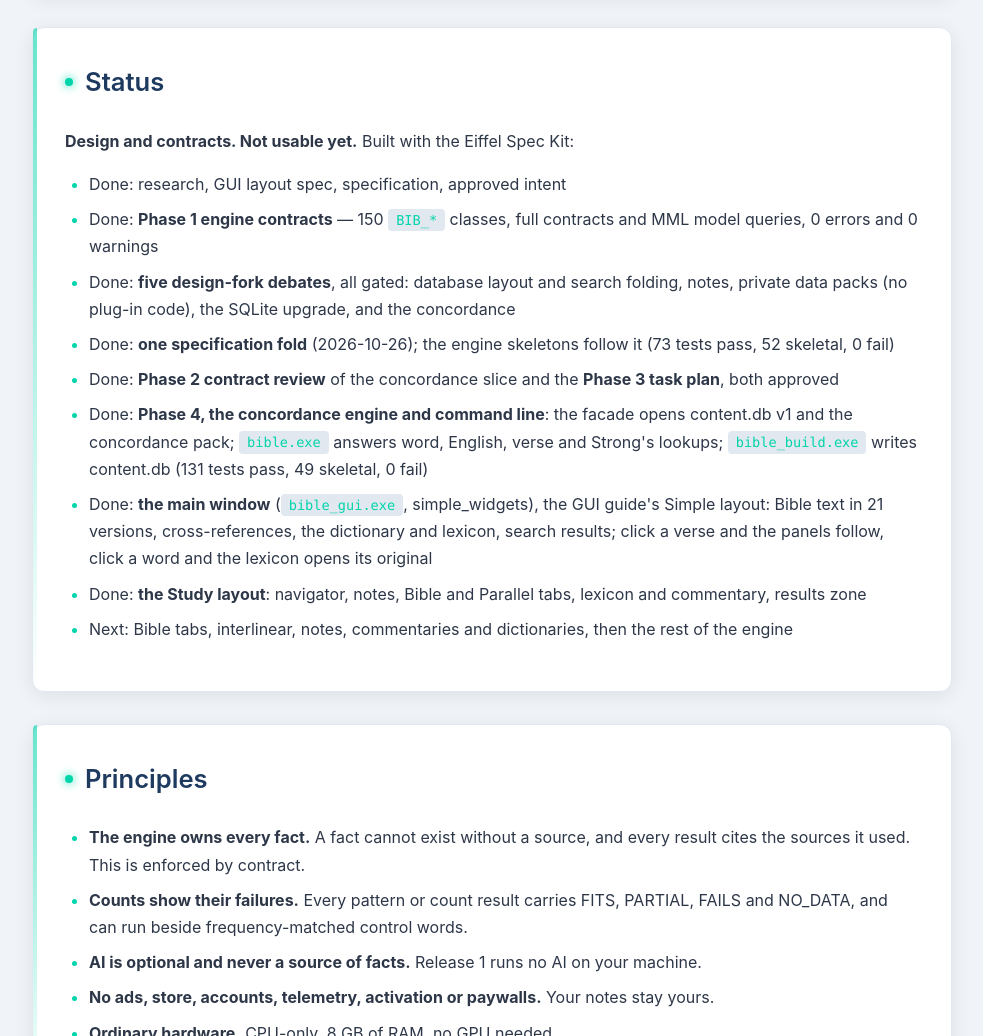
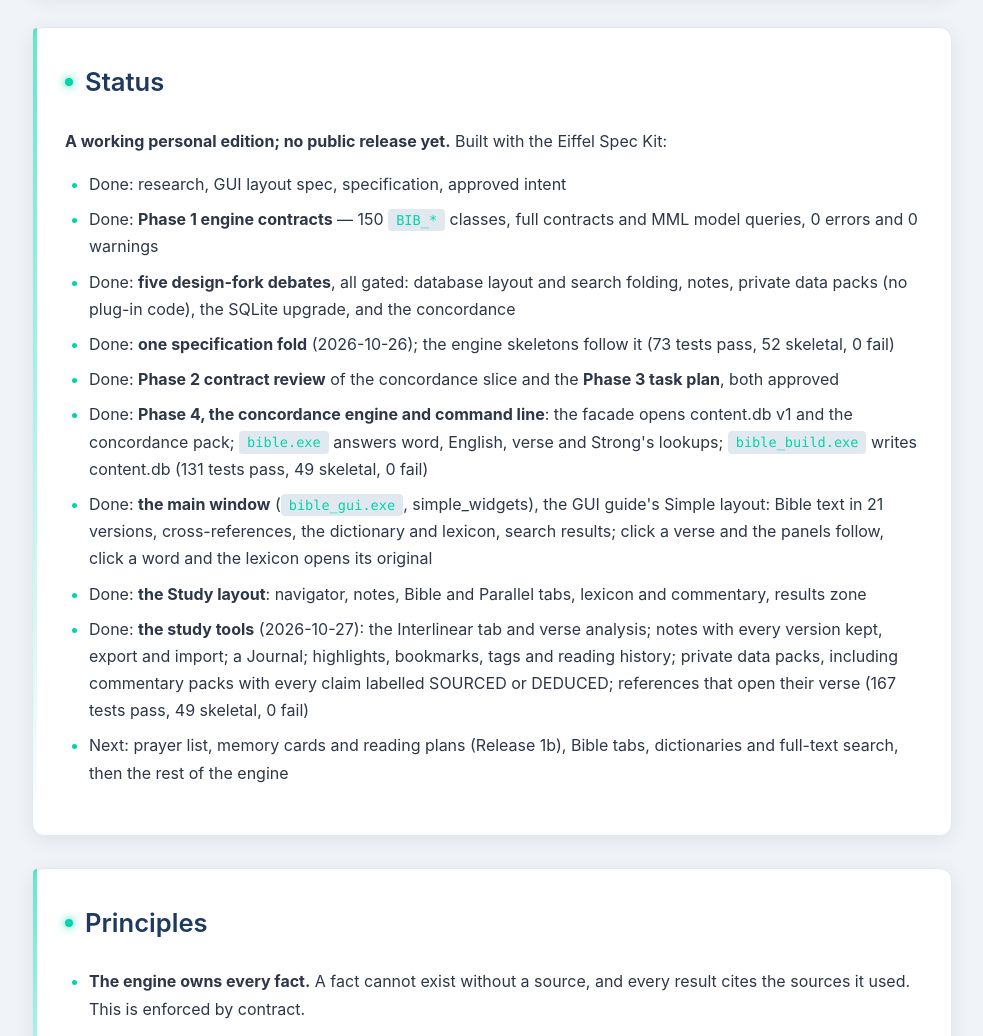
Before and after one commit to simple-eiffel/simple_bible, a plain HTML site: page docs/index.html in a window 1280 px wide. Shown: the part 1500-2536 px from the top of the page, without its empty margins (148-1131 px from the left). Drawn offline with Linux system fonts and the light colour scheme.

Commit message:
Docs: the study tools of 2026-10-27 (changelog, README, site status)
Co-Authored-By: Claude Opus 5.5 <noreply@anthropic.com>
Claude-Session: https://claude.ai/code/session_01PRdwPEGwuqXn6rUw7sV4FC

```diff
--- a/docs/index.html
+++ b/docs/index.html
@@ -50,7 +50,7 @@
 
         <section id="status">
             <h2>Status</h2>
-            <p><strong>Design and contracts. Not usable yet.</strong> Built with the Eiffel Spec Kit:</p>
+            <p><strong>A working personal edition; no public release yet.</strong> Built with the Eiffel Spec Kit:</p>
             <ul>
                 <li>Done: research, GUI layout spec, specification, approved intent</li>
                 <li>Done: <strong>Phase 1 engine contracts</strong> &mdash; 150 <code>BIB_*</code> classes,
@@ -69,7 +69,12 @@
                     results; click a verse and the panels follow, click a word and the lexicon opens its original</li>
                 <li>Done: <strong>the Study layout</strong>: navigator, notes, Bible and Parallel tabs, lexicon and commentary,
                     results zone</li>
-                <li>Next: Bible tabs, interlinear, notes, commentaries and dictionaries, then the rest of the engine</li>
+                <li>Done: <strong>the study tools</strong> (2026-10-27): the Interlinear tab and verse analysis; notes
+                    with every version kept, export and import; a Journal; highlights, bookmarks, tags and reading
+                    history; private data packs, including commentary packs with every claim labelled SOURCED or
+                    DEDUCED; references that open their verse (167 tests pass, 49 skeletal, 0 fail)</li>
+                <li>Next: prayer list, memory cards and reading plans (Release 1b), Bible tabs, dictionaries and
+                    full-text search, then the rest of the engine</li>
             </ul>
         </section>
 
```
Also changed, not shown: 2 other files.
